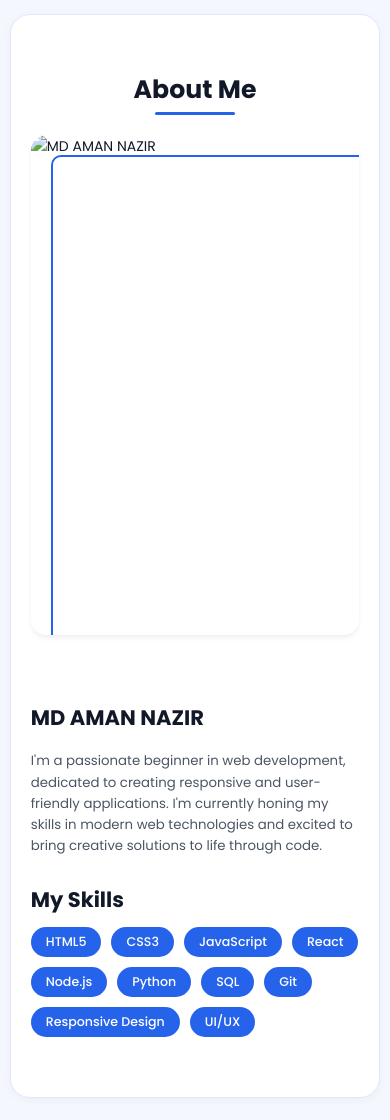
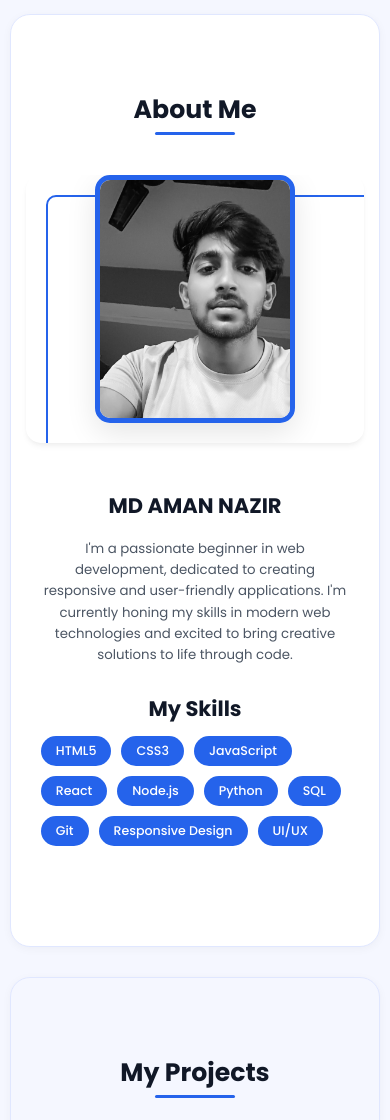
Before and after one commit to Aman2307/portfolio, a plain HTML site: page index.html in a window 390 px wide. Shown: the part 880-2000 px from the top of the page. Drawn offline with nearby package versions, Linux system fonts and the light colour scheme.

Commit message:
Fix mobile responsiveness and update profile image

```diff
--- a/index.html
+++ b/index.html
@@ -62,7 +62,7 @@
                     </div>
                 </div>
                 <div class="hero-image">
-                    <img src="https://img.freepik.com/free-photo/portrait-white-man-isolated_53876-40306.jpg" alt="Professional passport photo" class="passport-photo" loading="lazy">
+                    <img src="https://img.freepik.com/free-photo/portrait-white-man-isolated_53876-40306.jpg" alt="Professional passport photo" class="passport-photo img-fluid" loading="lazy">
                 </div>
             </div>
         </div>
@@ -74,7 +74,7 @@
             <h2 class="section-title">About Me</h2>
             <div class="about-content">
                 <div class="about-image">
-                    <img src="C:\Users\nazir\OneDrive\Pictures\photo_suit.jpg" alt="MD AMAN NAZIR" class="profile-img">
+                    <img src="images/profile.jpg" alt="MD AMAN NAZIR" class="profile-img img-fluid" loading="lazy">
                 </div>
                 <div class="about-text">
                     <h3>MD AMAN NAZIR</h3>
@@ -108,7 +108,7 @@
                 <!-- Project 1 -->
                 <div class="project-card">
                     <div class="project-image">
-                        <img src="https://via.placeholder.com/600x400" alt="Project 1">
+                        <img src="https://via.placeholder.com/600x400" alt="Project 1" class="img-fluid">
                     </div>
                     <div class="project-info">
                         <h3>Project Title 1</h3>
@@ -123,7 +123,7 @@
                 <!-- Project 2 -->
                 <div class="project-card">
                     <div class="project-image">
-                        <img src="https://via.placeholder.com/600x400" alt="Project 2">
+                        <img src="https://via.placeholder.com/600x400" alt="Project 2" class="img-fluid">
                     </div>
                     <div class="project-info">
                         <h3>Project Title 2</h3>
@@ -138,7 +138,7 @@
                 <!-- Project 3 -->
                 <div class="project-card">
                     <div class="project-image">
-                        <img src="https://via.placeholder.com/600x400" alt="Project 3">
+                        <img src="https://via.placeholder.com/600x400" alt="Project 3" class="img-fluid">
                     </div>
                     <div class="project-info">
                         <h3>Project Title 3</h3>
--- a/style.css
+++ b/style.css
@@ -1922,3 +1922,186 @@ section[data-theme="dark"] .text-light {
         background-color: #0f172a;
     }
 }
+
+/* Responsive Images */
+.img-fluid {
+    max-width: 100%;
+    height: auto;
+    display: block;
+}
+
+/* About Section Responsive Fixes */
+.about-content {
+    display: flex;
+    flex-wrap: wrap;
+    align-items: center;
+    gap: 30px;
+}
+
+.about-image {
+    flex: 0 0 100%;
+    max-width: 100%;
+    text-align: center;
+    margin-bottom: 30px;
+}
+
+.about-text {
+    flex: 1;
+    min-width: 300px;
+}
+
+.profile-img {
+    max-width: 300px;
+    height: auto;
+    border-radius: 50%;
+    margin: 0 auto;
+    border: 5px solid var(--primary-color);
+    box-shadow: 0 5px 15px rgba(0, 0, 0, 0.1);
+}
+
+/* Mobile Responsive Adjustments */
+@media (max-width: 768px) {
+    .about-content {
+        flex-direction: column;
+        text-align: center;
+    }
+
+    .about-text {
+        text-align: center;
+    }
+
+    .profile-img {
+        max-width: 200px;
+    }
+
+    .section-title {
+        font-size: 2rem;
+    }
+
+    .hero-content {
+        flex-direction: column-reverse;
+    }
+
+    .hero-text {
+        text-align: center;
+        margin-top: 30px;
+    }
+
+    .cta-buttons {
+        justify-content: center;
+    }
+}
+
+/* Fix for small mobile devices */
+@media (max-width: 480px) {
+    .container {
+        padding: 0 15px;
+    }
+
+    .section-title {
+        font-size: 1.8rem;
+    }
+
+    .profile-img {
+        max-width: 180px;
+    }
+
+    .btn {
+        padding: 10px 20px;
+        font-size: 0.9rem;
+    }
+}
+
+/* Ensure all sections are properly spaced on mobile */
+section {
+    padding: 80px 0;
+}
+
+/* Fix for iOS viewport height issue */
+@supports (-webkit-touch-callout: none) {
+    .hero, section {
+        min-height: -webkit-fill-available;
+    }
+}
+
+/* Responsive Images */
+.img-fluid {
+    max-width: 100%;
+    height: auto;
+    display: block;
+}
+
+/* About Section */
+.about-content {
+    display: flex;
+    flex-wrap: wrap;
+    align-items: center;
+    gap: 40px;
+    padding: 20px 0;
+}
+
+.about-image {
+    flex: 0 0 100%;
+    max-width: 100%;
+    text-align: center;
+}
+
+.about-text {
+    flex: 1;
+    min-width: 300px;
+}
+
+.profile-img {
+    max-width: 280px;
+    height: auto;
+    border-radius: 15px;
+    margin: 0 auto;
+    box-shadow: 0 10px 30px rgba(0, 0, 0, 0.1);
+    transition: transform 0.3s ease;
+}
+
+.profile-img:hover {
+    transform: scale(1.03);
+}
+
+/* Mobile Responsive Adjustments */
+@media (max-width: 768px) {
+    .about-content {
+        flex-direction: column;
+        text-align: center;
+        gap: 20px;
+    }
+
+    .about-text {
+        text-align: center;
+        padding: 0 15px;
+    }
+
+    .profile-img {
+        max-width: 250px;
+        margin-bottom: 20px;
+    }
+
+    .section-title {
+        font-size: 2rem;
+        margin-bottom: 30px;
+    }
+}
+
+/* Small Mobile Devices */
+@media (max-width: 480px) {
+    .profile-img {
+        max-width: 200px;
+    }
+
+    .section-title {
+        font-size: 1.8rem;
+    }
+}
+
+/* Fix for iOS viewport height */
+@supports (-webkit-touch-callout: none) {
+    .hero, section {
+        min-height: -webkit-fill-available;
+    }
+}
```
